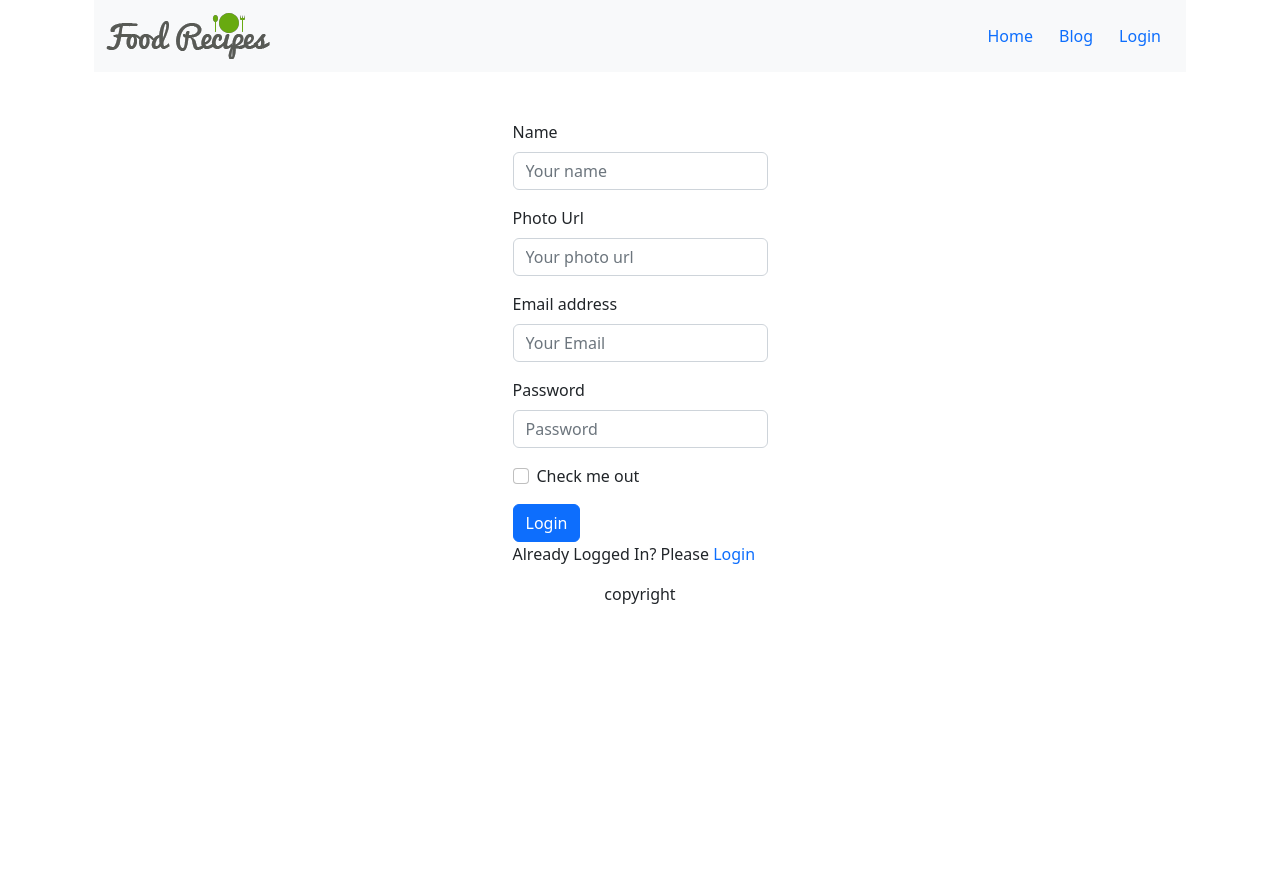
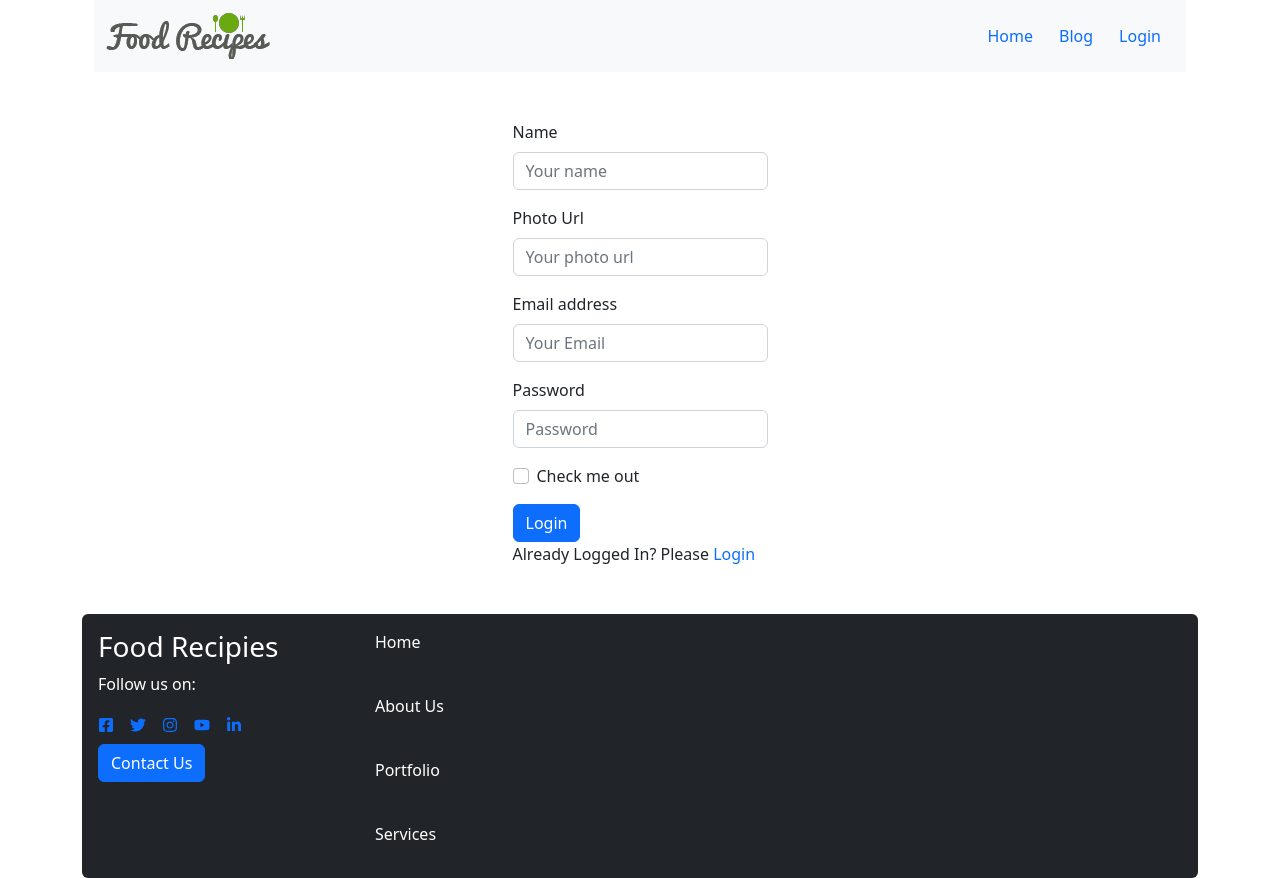
Before and after one commit to santawkhan/assignment-10-client, a React (Vite) app: page /registration in a window 1280 px wide. Before the commit the page ends 800 px from the top, so only its background shows below. Built offline with nearby package versions, Linux system fonts and the light colour scheme; no server answers.

Commit message:
display name updated

```diff
--- a/src/Footer.jsx
+++ b/src/Footer.jsx
@@ -1,10 +1,24 @@
 /* eslint-disable no-unused-vars */
 import React from 'react';
+import { FaFacebookSquare, FaTwitter, FaInstagram, FaYoutube, FaLinkedinIn } from "react-icons/fa";
 
 const Footer = () => {
     return (
-        <div>
-            <p className='text-center'>copyright</p>
+        <div className='text-bg-dark p-3 rounded mt-5'>
+            <div className='row row-cols-2 row-cols-lg-4 g-4'>
+                <div className='col'> <h3>Food Recipies</h3>
+                    <p>Follow us on:</p>
+                    <div className='d-flex gap-3'><a href="www.facebook.com"><FaFacebookSquare /></a> <a href="www.twitter.com"><FaTwitter /></a>
+                        <a href="www.instagram.com"><FaInstagram /></a><a href="www.youtube.com"><FaYoutube /></a><a href="www.linkedIn.com"><FaLinkedinIn /></a></div>
+                    <button className='btn btn-primary mt-2'>Contact Us</button>
+                </div>
+                <div className='col'><p>Home</p> <br />
+                    <p>About Us</p> <br />
+                    <p>Portfolio</p> <br />
+                    <p>Services</p></div> <br />
+                <div className='col'></div>
+                <div className='col'></div>
+            </div>
         </div>
     );
 };
--- a/src/pages/Registration.jsx
+++ b/src/pages/Registration.jsx
@@ -3,11 +3,13 @@
 import React, { useContext } from 'react';
 import { Link } from 'react-router-dom';
 import { AuthContext } from '../provider/AuthProvider';
+import { getAuth, updateProfile } from 'firebase/auth';
+import app from '../firebase/firebase.config';
 
 
 const Registration = () => {
     const { user, createUser } = useContext(AuthContext)
-
+    const auth = getAuth(app);
 
     const handleRegistration = (event) => {
         event.preventDefault();
@@ -26,10 +28,21 @@ const Registration = () => {
                 const loggedUser = result.user;
                 console.log(loggedUser);
                 form.reset();
+                updateProfile(auth.currentUser, {
+                    displayName: displayName, photoURL
+                }).then(() => {
+                    console.log("userUpdated")
+                    // ...
+                }).catch((error) => {
+                    // An error occurred
+                    // ...
+                });
+
             })
             .catch(error => {
                 console.log(error)
             })
+
 
     }
     return (
```
Also changed, not shown: 1 other file (tests, documents, lock files or other folders).
